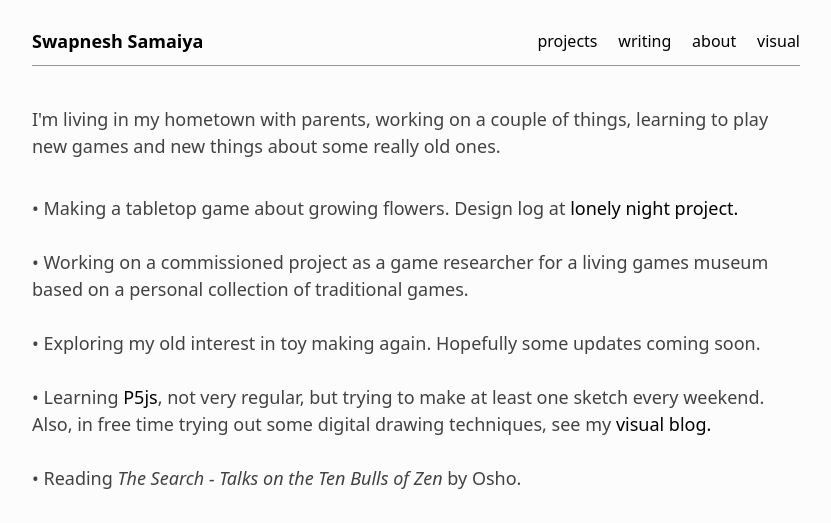
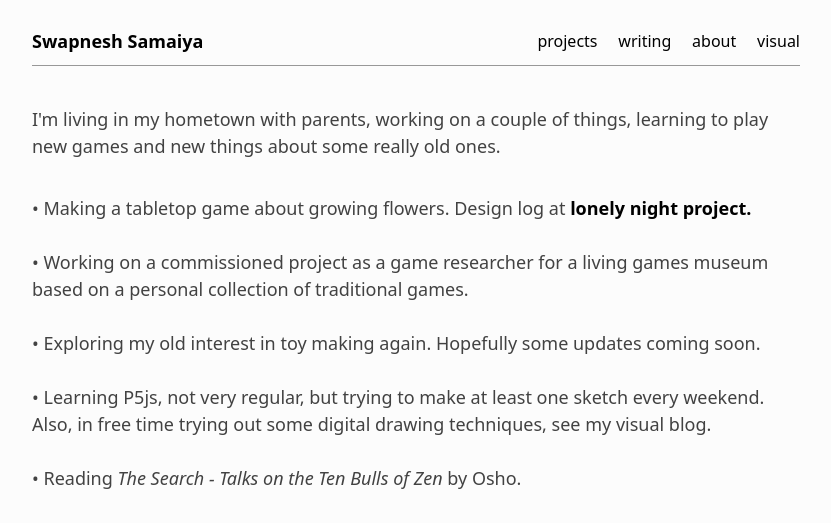
Before and after one commit to bunbutterjam/bunbutterjam.github.io, a Jekyll site: the page built from _pages/now.html, in a window 1280 px wide. Shown: the top 523 px of the page, without its empty margins (224-1055 px from the left). Built offline with Jekyll 4.4.1, drawn with Linux system fonts in a browser that asks for light colours.

Commit message:
now update

```diff
--- a/_pages/now.html
+++ b/_pages/now.html
@@ -8,10 +8,10 @@ title: Now
 I'm living in my hometown with parents, working on a couple of things, learning to play new games and new things about some really old ones. <br><br>
 
 <ul>
-    <li>&#x2022 Making a tabletop game about growing flowers. Design log at <a href="https://lonelynightproject.tumblr.com/">lonely night project.</a></li><br>
+    <li>&#x2022 Making a tabletop game about growing flowers. Design log at <b><a href="https://lonelynightproject.tumblr.com/">lonely night project.</a></b> </li><br>
     <li>&#x2022 Working on a commissioned project as a game researcher for a living games museum based on a personal collection of traditional games.</li><br>
     <li>&#x2022 Exploring my old interest in toy making again. Hopefully some updates coming soon.</li><br>
-    <li>&#x2022 Learning <a href="https://p5js.org/">P5js</a>, not very regular, but trying to make at least one sketch every weekend. Also, in free time trying out some digital drawing techniques, see my <a href="https://bunbutterjam.tumblr.com/">visual blog.</a></li><br>
+    <li>&#x2022 Learning <b><a href="https://p5js.org/"></a></b> P5js</a>, not very regular, but trying to make at least one sketch every weekend. Also, in free time trying out some digital drawing techniques, see my <b><a href="https://bunbutterjam.tumblr.com/"></a></b> visual blog.</a></li><br>
     <li>&#x2022 Reading <i>The Search - Talks on the Ten Bulls of Zen</i> by Osho. </li><br>
   </ul>
 
```
